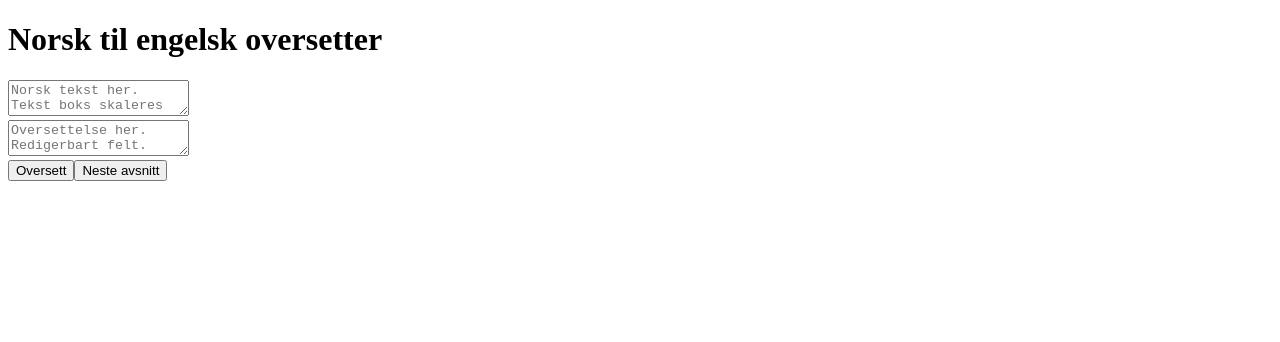
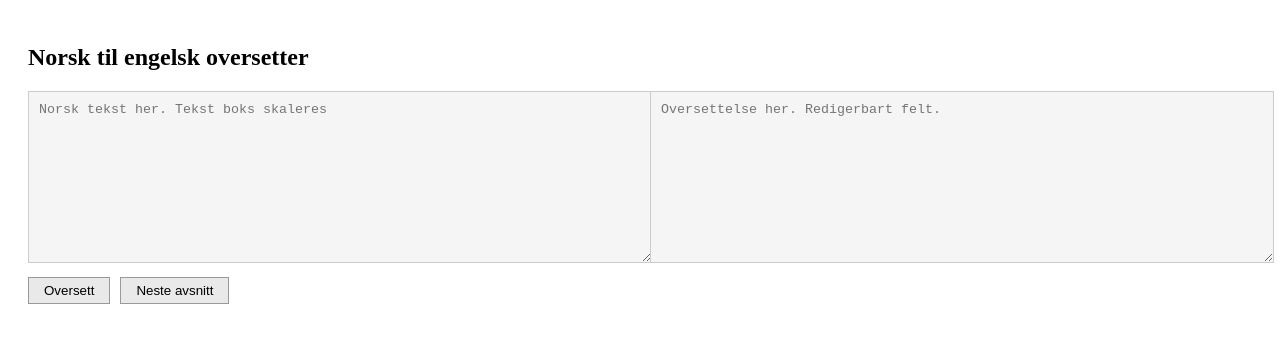
Before and after one commit to CICEROsandbox/oversetter2, a Next.js app: page / in a window 1280 px wide. Shown: the top 342 px of the page. Built offline with nearby package versions, Linux system fonts and the light colour scheme.

Commit message:
Update page.jsx

```diff
--- a/app/page.jsx
+++ b/app/page.jsx
@@ -59,18 +59,24 @@ export default function Home() {
   };
 
   return (
-    <div className="max-w-4xl mx-auto px-4 py-8">
-      <h1 className="text-2xl font-serif mb-6 pb-2 border-b">
+    <div style={{ padding: '20px' }}>
+      <h1 style={{ fontSize: '24px', marginBottom: '20px', fontFamily: 'serif' }}>
         Norsk til engelsk oversetter
       </h1>
 
       {paragraphs.map((paragraph, index) => (
-        <div key={index} className="mb-5">
-          <div className="flex gap-5 mb-3">
+        <div key={index} style={{ marginBottom: '20px' }}>
+          <div style={{ display: 'flex', gap: '20px', marginBottom: '10px' }}>
             {/* Norwegian textarea */}
-            <div className="w-1/2">
+            <div style={{ width: '50%' }}>
               <textarea
-                className="w-full h-40 p-3 border border-gray-300 rounded-md bg-gray-50 hover:border-gray-400 focus:border-blue-500 focus:ring-1 focus:ring-blue-500 focus:outline-none transition-colors"
+                style={{
+                  width: '100%',
+                  height: '150px',
+                  border: '1px solid #ccc',
+                  padding: '10px',
+                  backgroundColor: '#f5f5f5'
+                }}
                 placeholder="Norsk tekst her. Tekst boks skaleres"
                 value={paragraph.norwegian}
                 onChange={(e) => {
@@ -82,9 +88,15 @@ export default function Home() {
             </div>
 
             {/* English textarea and analysis */}
-            <div className="w-1/2">
+            <div style={{ width: '50%' }}>
               <textarea
-                className="w-full h-40 p-3 border border-gray-300 rounded-md bg-gray-50 hover:border-gray-400 focus:border-blue-500 focus:ring-1 focus:ring-blue-500 focus:outline-none transition-colors"
+                style={{
+                  width: '100%',
+                  height: '150px',
+                  border: '1px solid #ccc',
+                  padding: '10px',
+                  backgroundColor: '#f5f5f5'
+                }}
                 placeholder="Oversettelse her. Redigerbart felt."
                 value={paragraph.english}
                 onChange={(e) => {
@@ -95,15 +107,14 @@ export default function Home() {
               />
 
               {paragraph.analysis && (
-                <details className="analysis-section mt-2 border rounded-lg shadow-sm hover:shadow transition-shadow duration-200">
-                  <summary className="p-3 bg-gray-50 font-medium cursor-pointer hover:bg-gray-100 flex justify-between items-center">
-                    <span>Show Analysis</span>
-                    <span className="text-gray-400 text-sm">(Click to expand)</span>
+                <details className="analysis-section mt-2 border rounded-lg">
+                  <summary className="p-3 bg-gray-50 font-medium cursor-pointer hover:bg-gray-100">
+                    Show Analysis
                   </summary>
                   <div className="p-4">
                     {/* Strengths Section */}
-                    <div className="mb-6 bg-gray-50 p-4 rounded-md">
-                      <h3 className="text-gray-800 font-semibold mb-3">Strengths</h3>
+                    <div className="mb-4">
+                      <h3 className="text-gray-700 font-semibold mb-2">Strengths</h3>
                       <div className="space-y-2">
                         {paragraph.analysis
                           .split('Strengths:')[1]
@@ -119,8 +130,8 @@ export default function Home() {
                     </div>
 
                     {/* Improvement Section */}
-                    <div className="bg-gray-50 p-4 rounded-md">
-                      <h3 className="text-gray-800 font-semibold mb-3">Areas for improvement</h3>
+                    <div>
+                      <h3 className="text-gray-700 font-semibold mb-2">Areas for improvement</h3>
                       <div className="space-y-4">
                         {paragraph.analysis
                           .split('Areas for improvement:')[1]
@@ -130,11 +141,11 @@ export default function Home() {
                             const parts = section.split('Suggestion:');
                             if (parts.length !== 2) return null;
                             return (
-                              <div key={i} className="bg-white p-3 rounded-md shadow-sm">
+                              <div key={i} className="mb-4">
                                 <div className="text-red-600 font-semibold">Issue:</div>
-                                <div className="ml-4 mb-2 text-gray-700">{parts[0].trim()}</div>
+                                <div className="ml-4 mb-2">{parts[0].trim()}</div>
                                 <div className="text-green-600 font-semibold">Suggestion:</div>
-                                <div className="ml-4 text-gray-700">{parts[1].trim()}</div>
+                                <div className="ml-4">{parts[1].trim()}</div>
                               </div>
                             );
                           })}
@@ -146,25 +157,28 @@ export default function Home() {
             </div>
           </div>
 
-          <div className="mt-3">
+          <div style={{ marginTop: '10px' }}>
             <button
-              className="px-4 py-2 mr-3 bg-blue-600 text-white rounded-md hover:bg-blue-700 disabled:bg-gray-400 disabled:cursor-not-allowed transition-colors"
+              style={{
+                marginRight: '10px',
+                padding: '5px 15px',
+                backgroundColor: paragraph.isTranslating ? '#cccccc' : '#e9e9e9',
+                border: '1px solid #999',
+                cursor: paragraph.isTranslating ? 'not-allowed' : 'pointer'
+              }}
               onClick={() => handleTranslate(index)}
               disabled={paragraph.isTranslating}
             >
-              {paragraph.isTranslating ? (
-                <span className="flex items-center">
-                  <svg className="animate-spin -ml-1 mr-2 h-4 w-4 text-white" xmlns="http://www.w3.org/2000/svg" fill="none" viewBox="0 0 24 24">
-                    <circle className="opacity-25" cx="12" cy="12" r="10" stroke="currentColor" strokeWidth="4"></circle>
-                    <path className="opacity-75" fill="currentColor" d="M4 12a8 8 0 018-8V0C5.373 0 0 5.373 0 12h4zm2 5.291A7.962 7.962 0 014 12H0c0 3.042 1.135 5.824 3 7.938l3-2.647z"></path>
-                  </svg>
-                  Oversetter...
-                </span>
-              ) : 'Oversett'}
+              {paragraph.isTranslating ? 'Oversetter...' : 'Oversett'}
             </button>
             {index === paragraphs.length - 1 && (
               <button
-                className="px-4 py-2 bg-gray-100 border border-gray-300 rounded-md hover:bg-gray-200 transition-colors"
+                style={{
+                  padding: '5px 15px',
+                  backgroundColor: '#e9e9e9',
+                  border: '1px solid #999',
+                  cursor: 'pointer'
+                }}
                 onClick={() => setParagraphs([...paragraphs, { norwegian: '', english: '', analysis: '', isTranslating: false }])}
               >
                 Neste avsnitt
@@ -176,7 +190,13 @@ export default function Home() {
 
       {paragraphs.length > 1 && (
         <button
-          className="px-4 py-2 mt-5 bg-gray-100 border border-gray-300 rounded-md hover:bg-gray-200 transition-colors"
+          style={{
+            padding: '5px 15px',
+            backgroundColor: '#e9e9e9',
+            border: '1px solid #999',
+            cursor: 'pointer',
+            marginTop: '20px'
+          }}
           onClick={handleDownload}
         >
           Sett sammen tekst
```
